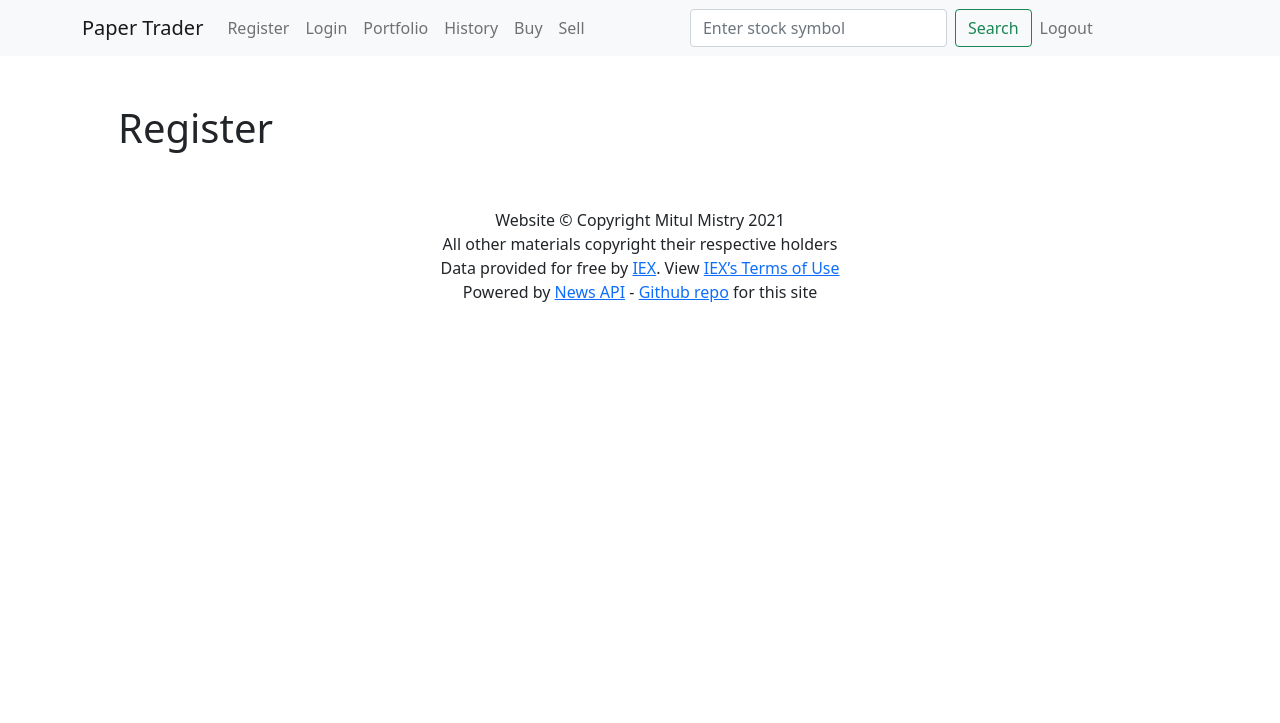
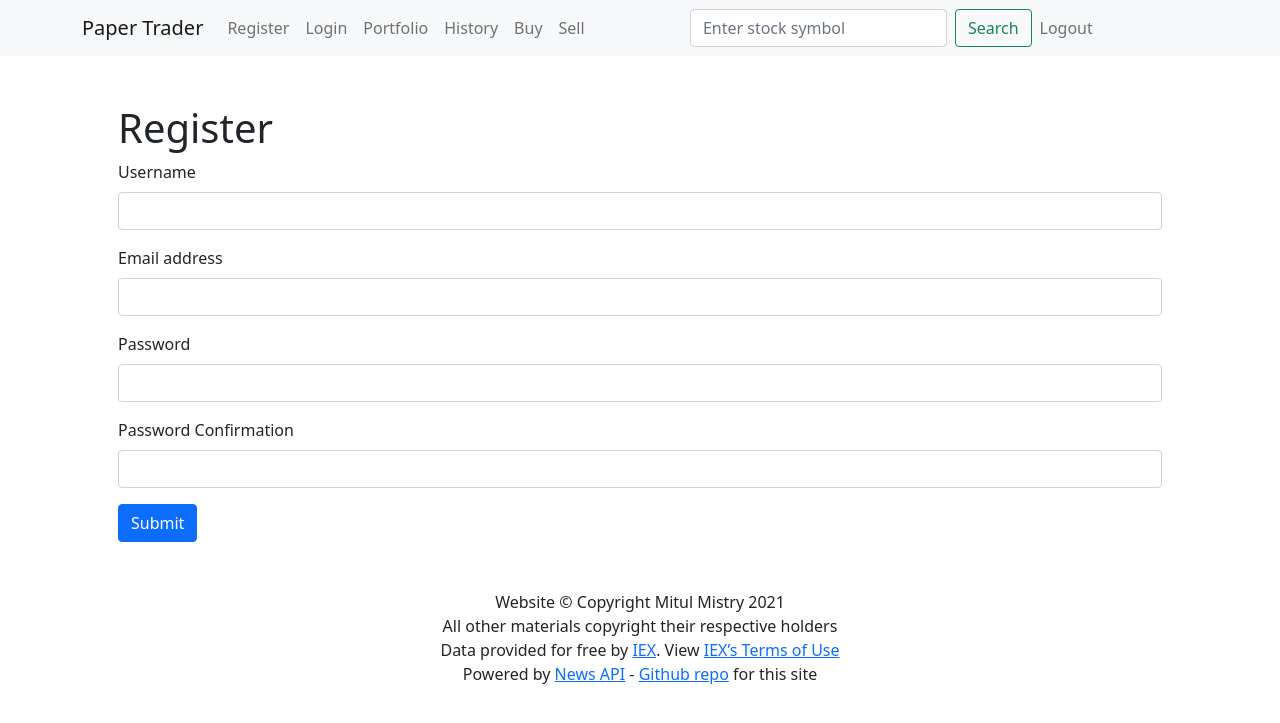
Before and after one commit to MitulMistry/paper-trader, a Flask app: page /register in a window 1280 px wide. Shown: the top 723 px of the page. Run offline with Flask 2, Linux system fonts and the light colour scheme.

Commit message:
Add forms and info to templates

```diff
--- a/templates/register.html
+++ b/templates/register.html
@@ -6,4 +6,24 @@
 
 {% block main %}
     <h1>Register</h1>
+
+    <form action="/register" method="post">
+        <div class="mb-3">
+            <label for="username1" class="form-label">Username</label>
+            <input type="text" class="form-control" id="username1"">
+        </div>
+        <div class="mb-3">
+          <label for="email1" class="form-label">Email address</label>
+          <input type="email" class="form-control" id="email1">
+        </div>
+        <div class="mb-3">
+          <label for="password1" class="form-label">Password</label>
+          <input type="password" class="form-control" id="password1">
+        </div>
+        <div class="mb-3">
+            <label for="password2" class="form-label">Password Confirmation</label>
+            <input type="password" class="form-control" id="password2">
+          </div>
+        <button type="submit" class="btn btn-primary">Submit</button>
+    </form>
 {% endblock %}
```
Also changed, not shown: templates/addcash.html (+9 -0 lines), templates/index.html (+7 -1 lines), templates/login.html (+12 -0 lines).
